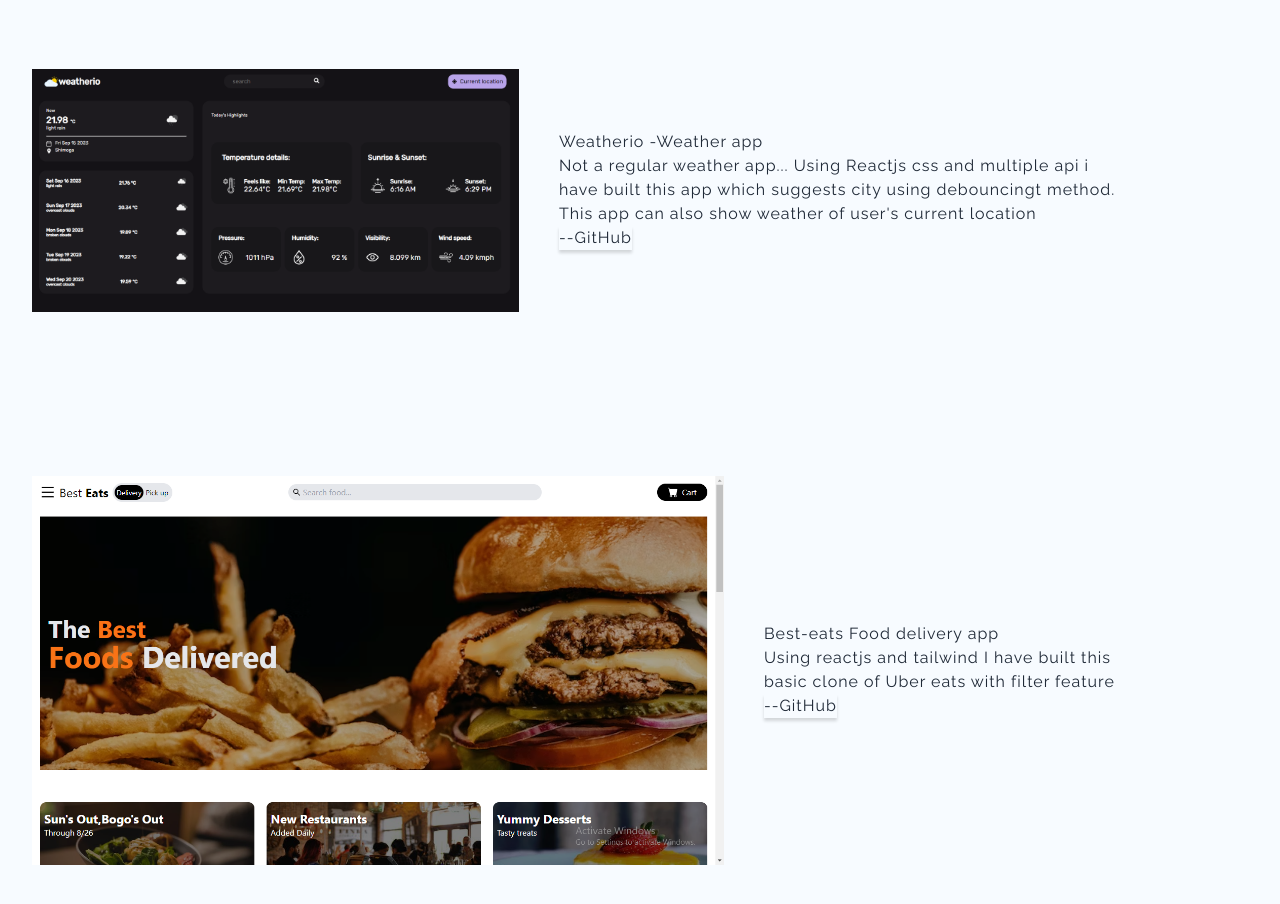
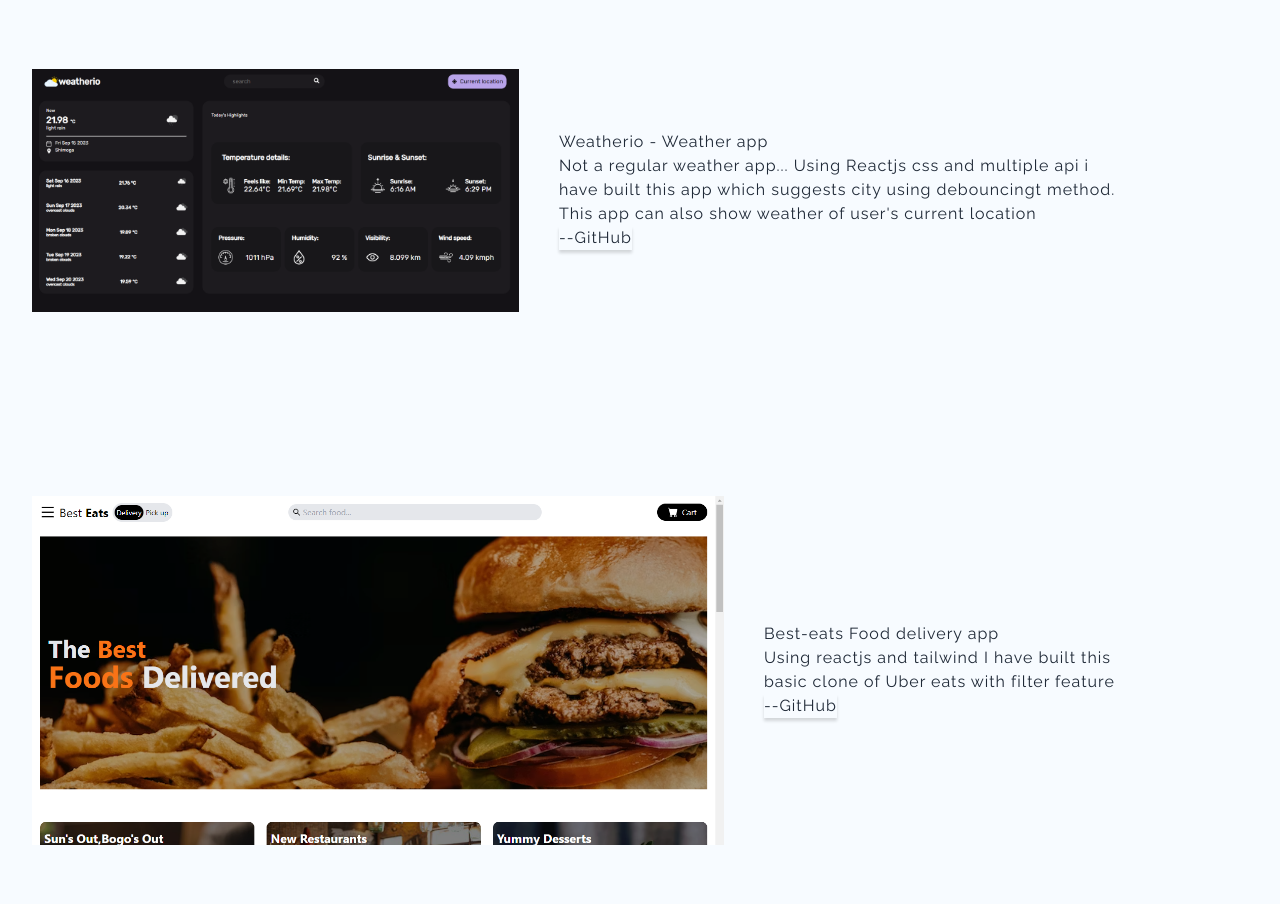
Before and after one commit to Varun-N-M/portfolio, a React (Vite) app: page / in a window 1280 px wide. Shown: the part 2200-3104 px from the top of the page. Built offline with nearby package versions, Linux system fonts and the light colour scheme.

Commit message:
foods app image change

```diff
--- a/src/components/Projects.tsx
+++ b/src/components/Projects.tsx
@@ -20,11 +20,11 @@ export const Projects = ({ theme }: mode) => {
               <img
                 src="/resources/carhub.PNG"
                 alt="car-hub"
-                className="hover:scale-105 duration-300 rounded-3xl max-md:mt-10"
+                className="hover:scale-105 duration-300 rounded-3xl max-md:mt-10 "
               />
             </a>
             <div className="flex flex-col justify-center items-center gap-6 px-5">
-              <h1 className="w-full text-2xl lg:text-5xl font-bold capitalize text-justify max-md:text-left">
+              <h1 className="w-full text-2xl lg:text-5xl font-bold capitalize  max-md:text-left">
                 CarHub Car rental app
               </h1>
               <p className="text-justify  max-md:text-left">
@@ -48,12 +48,12 @@ export const Projects = ({ theme }: mode) => {
               <img
                 src="/resources/weatherio.PNG"
                 alt="weather"
-                className="hover:scale-105 duration-300 rounded-3xl max-md:mt-10"
+                className="hover:scale-105 duration-300 rounded-3xl max-md:mt-10 "
               />
             </a>
             <div className="flex flex-col justify-center items-center gap-6 px-5">
-              <h1 className="w-full text-2xl lg:text-5xl font-bold capitalize text-justify max-md:text-left">
-                Weatherio -Weather app
+              <h1 className="w-full text-2xl lg:text-5xl font-bold capitalize max-md:text-left">
+                Weatherio - Weather app
               </h1>
               <p className=" max-md:text-left text-justify">
                 Not a regular weather app... Using Reactjs css and multiple api
@@ -77,11 +77,11 @@ export const Projects = ({ theme }: mode) => {
               <img
                 src="/resources/food-app.PNG"
                 alt="food-app"
-                className="hover:scale-105 duration-300 rounded-3xl max-md:mt-10 "
+                className="hover:scale-105 duration-300 rounded-3xl max-md:mt-10 w-[650px]"
               />
             </a>
             <div className="flex flex-col justify-center items-center gap-6 px-5 ">
-              <h1 className="w-full text-2xl lg:text-5xl font-bold capitalize text-justify max-md:text-left">
+              <h1 className="w-full text-2xl lg:text-5xl font-bold capitalize max-md:text-left">
                 Best-eats Food delivery app
               </h1>
               <p className="text-justify max-md:text-left">
@@ -104,11 +104,11 @@ export const Projects = ({ theme }: mode) => {
               <img
                 src="/resources/todo-app.PNG"
                 alt="todo"
-                className="hover:scale-105 duration-300 rounded-3xl max-md:mt-10"
+                className="hover:scale-105 duration-300 rounded-3xl max-md:mt-10 "
               />
             </a>
             <div className="flex flex-col justify-center items-center gap-6 px-5">
-              <h1 className="w-full text-2xl lg:text-5xl font-bold capitalize text-justify max-md:text-left">
+              <h1 className="w-full text-2xl lg:text-5xl font-bold capitalize max-md:text-left">
                 To-Do-list App
               </h1>
               <p className="text-justify max-md:text-left">
```
Also changed, not shown: public/resources/food-app.PNG.
